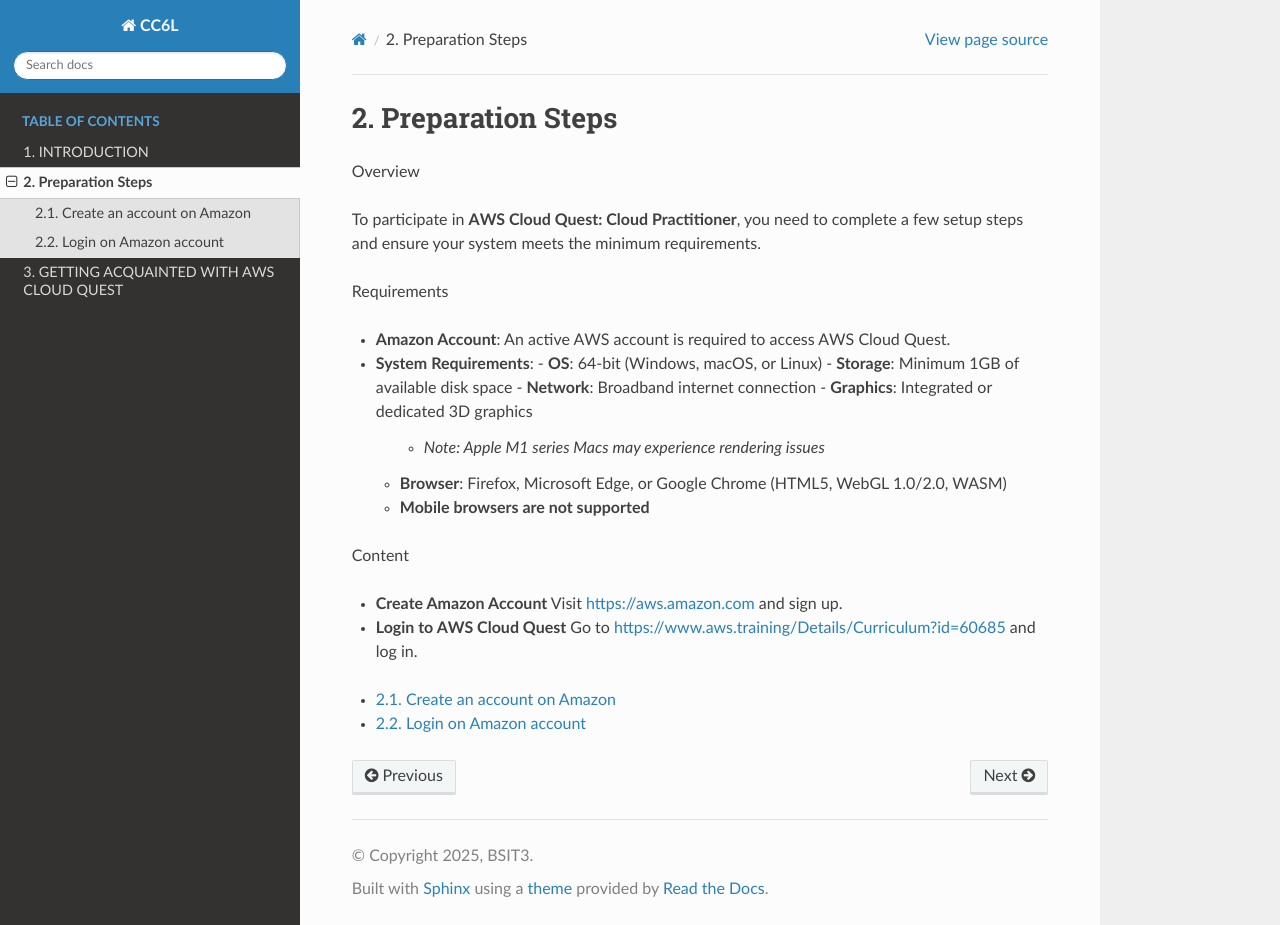
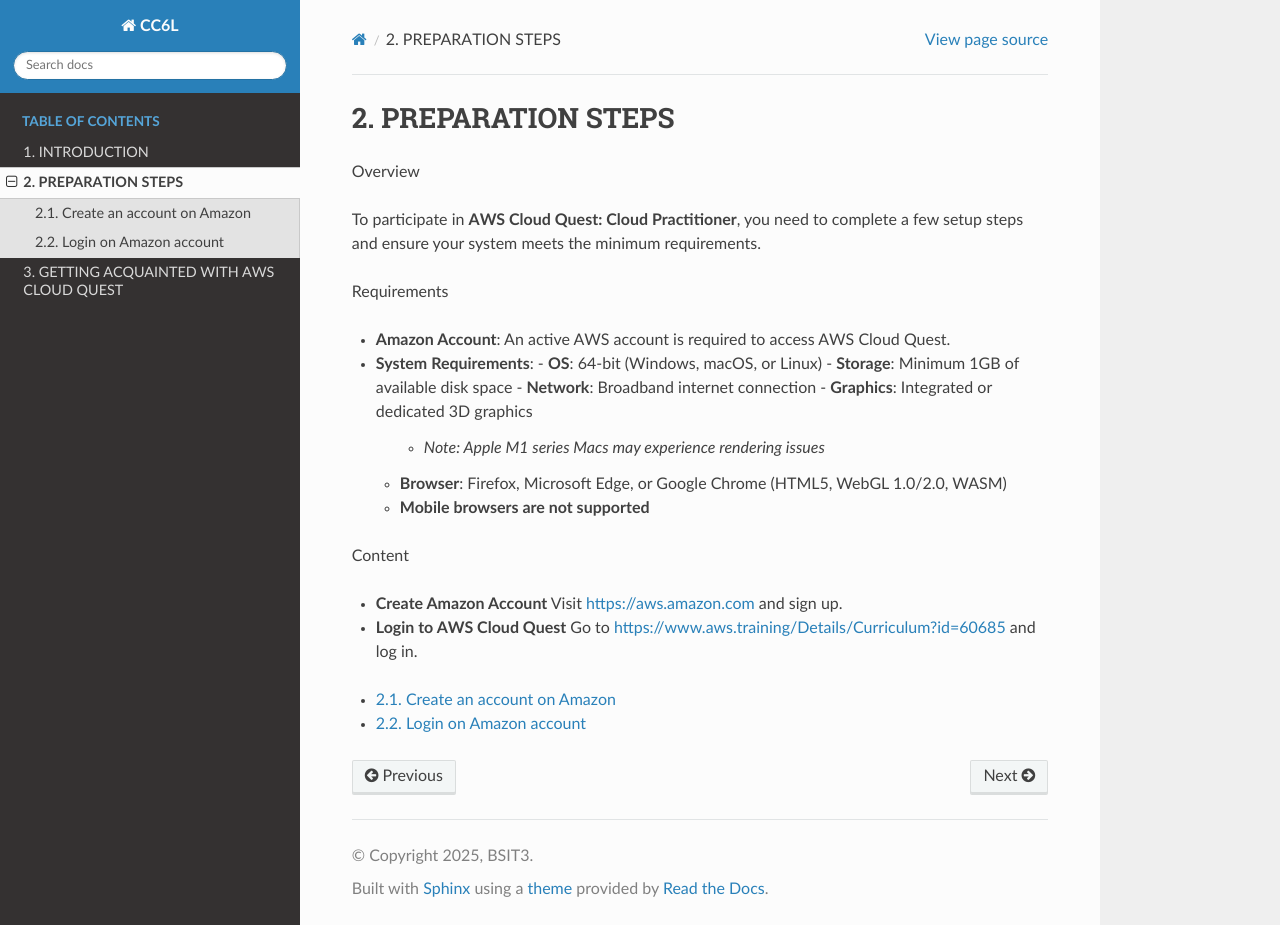
Before and after one commit to jambybrillo/aws_partitioner, a Sphinx documentation site: the page built from docs/source/preparation_steps.rst, in a window 1280 px wide and 925 px high. Built offline with Sphinx 7.4.7 and the Read the Docs theme 3.1.0, drawn with Linux system fonts in a browser that asks for light colours.

```diff
--- a/docs/source/preparation_steps.rst
+++ b/docs/source/preparation_steps.rst
@@ -1,4 +1,4 @@
-Preparation Steps
+PREPARATION STEPS
 =================
 
 Overview
```
